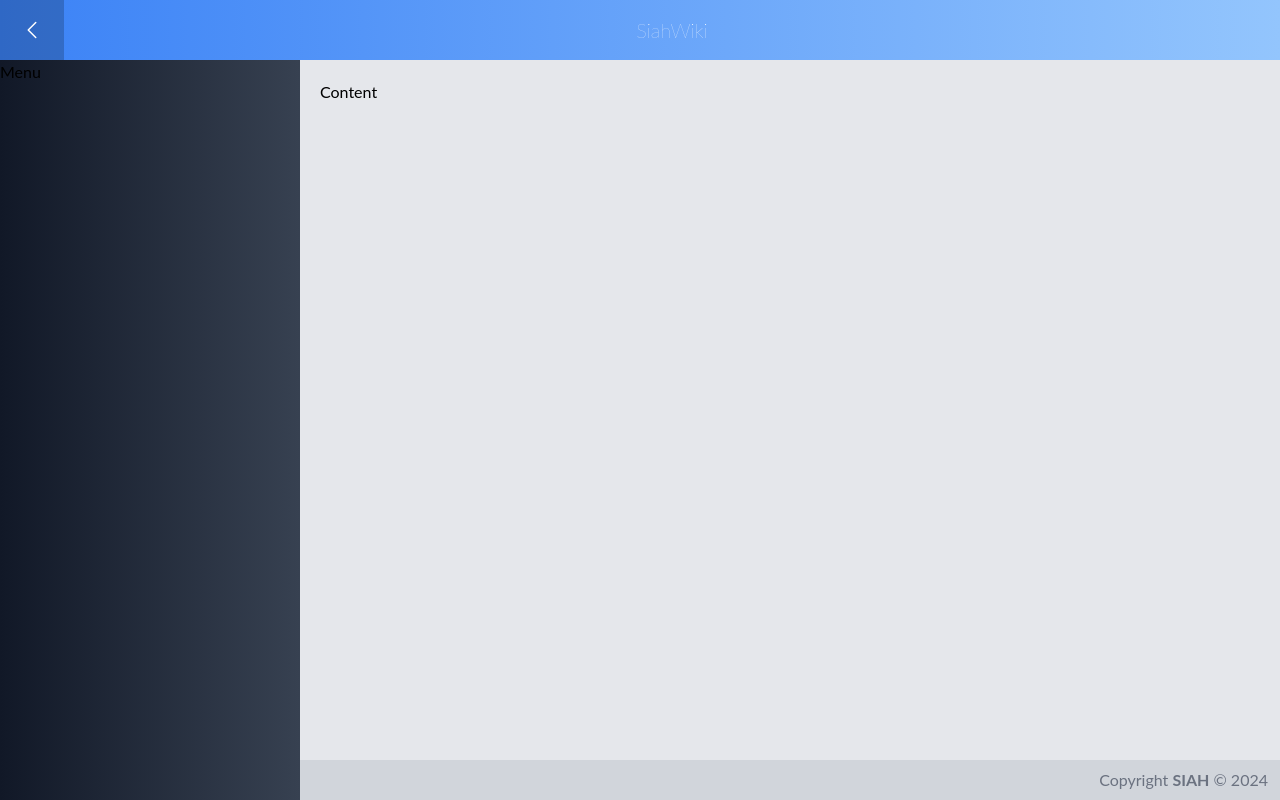
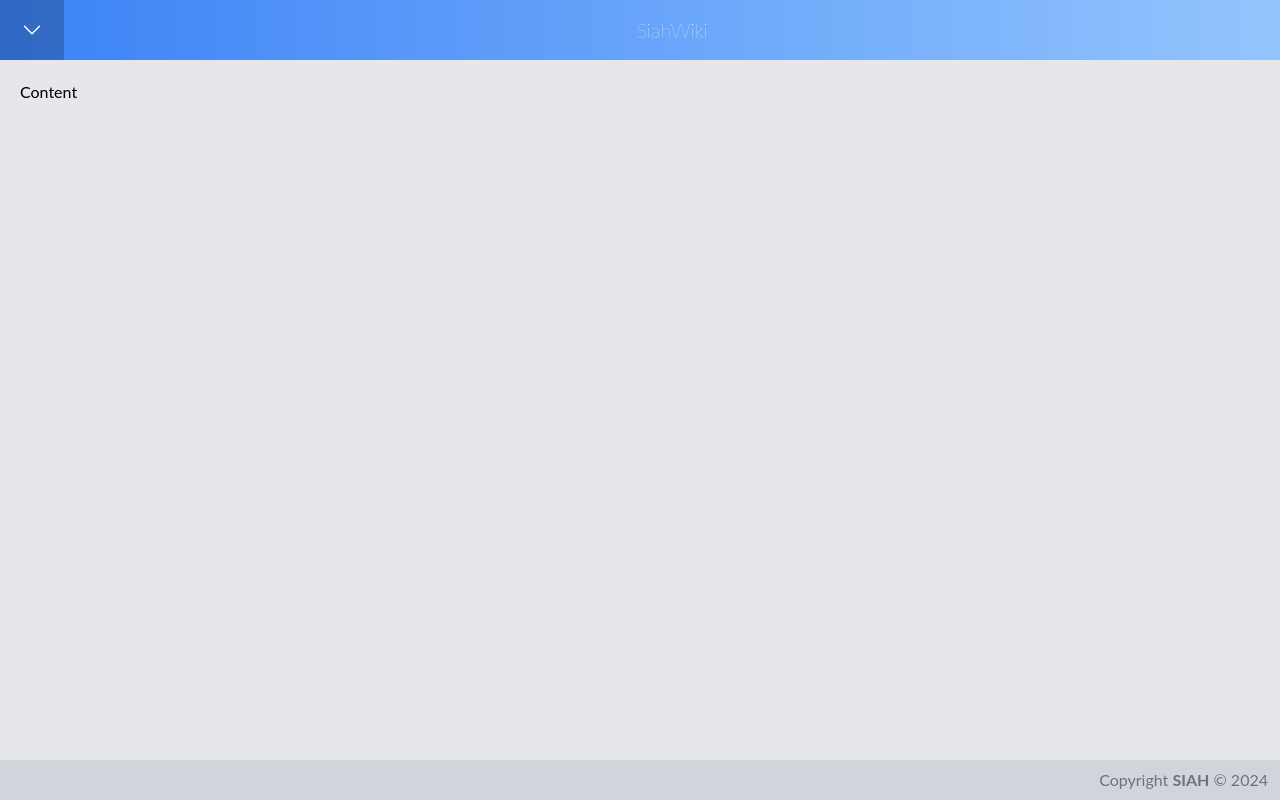
Before and after one commit to luciocarvalho10/siah-wiki, a Next.js app: page / in a window 1280 px wide. Both pictures are taken after a click on the link 32 px from the left and 30 px from the top of the page. Built offline with nearby package versions, Linux system fonts and the light colour scheme.

Commit message:
Visibilidade do menu

```diff
--- a/src/components/template/Header.tsx
+++ b/src/components/template/Header.tsx
@@ -1,5 +1,6 @@
 import styles from '@/styles/Header.module.css'
 import { IconeAnguloBaixo, IconeAnguloEsquerdo } from '@/components/icons'
+import useStore from '@/data/hooks/useStore'
 
 interface IHeaderProps {
     className?: string
@@ -8,35 +9,50 @@ interface IHeaderProps {
 }
 
 export default function Header(props: IHeaderProps) {
-    const icon = () => IconeAnguloEsquerdo
-    const toggleMenu = () => {}
+    const { toggleMenu } = useStore()
+    const icon = () => props.hideToggle ? IconeAnguloBaixo: IconeAnguloEsquerdo
 
     return (
 		<header
 			className={`
             header
-            flex justify-center place-items-center
+            flex place-items-center justify-center
             bg-gradient-to-r from-blue-500 to-blue-300
             ${props.className}
-        `}>
+        `}
+		>
 			{!props.hideToggle ? (
 				<a
-                    href='#'
+					href="#"
 					onClick={toggleMenu}
 					className={`
-                        h-full w-16 text-white
-                        flex justify-center place-items-center
+                        flex h-full w-16
+                        place-items-center justify-center text-white
                         ${styles.toggle}
-                    `}>
+                    `}
+				>
 					<i>{icon()}</i>
 				</a>
-            ): false}
-
-			<h1 className={`
-                text-white font-thin text-xl
-                text-center flex-grow
+			) : (
+				<a
+					href="#"
+					onClick={toggleMenu}
+					className={`
+                        flex h-full w-16
+                        place-items-center justify-center text-white
+                        ${styles.toggle}
+                    `}
+				>
+					<i>{icon()}</i>
+				</a>
+			)}
+			<h1
+				className={`
+                flex-grow text-center text-xl
+                font-thin text-white
                 ${styles.title}
-            `}>
+            `}
+			>
 				{props.title}
 			</h1>
 		</header>
--- a/src/components/template/Menu.tsx
+++ b/src/components/template/Menu.tsx
@@ -1,9 +1,13 @@
+import useStore from "@/data/hooks/useStore"
+
 interface IMenuProps {
     className?: string
 }
 
 export default function Menu(props: IMenuProps) {
-    return (
+    const { isMenuVisible } = useStore()
+
+    const renderMenu = () => (
         <aside className={`
             menu flex flex-col flex-wrap
             bg-gradient-to-r from-gray-900 to-gray-700
@@ -12,4 +16,6 @@ export default function Menu(props: IMenuProps) {
             <h1>Menu</h1>
         </aside>
     )
+
+    return !isMenuVisible ? renderMenu() : false
 }
--- /dev/null
+++ b/src/data/context/StoreConext.tsx
@@ -0,0 +1,47 @@
+import { createContext, ReactNode, useEffect, useState } from 'react'
+
+interface IStoreContextProps {
+	children: ReactNode
+}
+export interface IContextStoreProps {
+	isMenuVisible: boolean
+	toggleMenu?: () => void
+}
+
+const initialState: IContextStoreProps = {
+	isMenuVisible: false,
+	toggleMenu: () => {},
+}
+const ContextStore = createContext<IContextStoreProps>(initialState)
+
+export const StoreContext = (props: IStoreContextProps) => {
+	const [state, setState] = useState<IContextStoreProps>(initialState)
+
+	function isVisible(state: IContextStoreProps) {
+		setState({
+			...state,
+			isMenuVisible: !state.isMenuVisible,
+		})
+	}
+
+	function toggleMenu() {
+		state.isMenuVisible ? isVisible(state) : isVisible(state)
+	}
+
+	useEffect(
+		() =>
+			setState({
+				...state,
+				toggleMenu,
+			}),
+		[state.isMenuVisible],
+	)
+
+	return (
+		<ContextStore.Provider value={state}>
+			{props.children}
+		</ContextStore.Provider>
+	)
+}
+
+export default ContextStore
--- /dev/null
+++ b/src/data/hooks/useStore.ts
@@ -0,0 +1,6 @@
+import { useContext } from "react";
+import StoreContext from "@/data/context/StoreConext";
+
+const useStore = () => useContext(StoreContext);
+
+export default useStore;
--- a/src/pages/_app.tsx
+++ b/src/pages/_app.tsx
@@ -1,6 +1,11 @@
-import "@/styles/globals.css";
-import type { AppProps } from "next/app";
+import '@/styles/globals.css'
+import type { AppProps } from 'next/app'
+import { StoreContext } from '@/data/context/StoreConext'
 
 export default function App({ Component, pageProps }: AppProps) {
-  return <Component {...pageProps} />;
+	return (
+		<StoreContext>
+			<Component {...pageProps} />
+		</StoreContext>
+	)
 }
--- a/src/pages/index.tsx
+++ b/src/pages/index.tsx
@@ -2,18 +2,23 @@ import Content from "@/components/template/Content";
 import Footer from "@/components/template/Footer";
 import Header from "@/components/template/Header";
 import Menu from "@/components/template/Menu";
+import useStore from "@/data/hooks/useStore";
 
 export default function SiahWiki() {
+    const { isMenuVisible } = useStore()
+
 	return (
 		<div className={`
-        app
-        h-screen w-full
-        antialiased
+            app ${isMenuVisible ? 'hide-menu' : ''}
+            h-dvh w-full antialiased
         `}>
-      <Header title="SiahWiki" hideToggle={false}/>
+			<Header
+				title="SiahWiki"
+				hideToggle={isMenuVisible}
+			/>
 			<Menu />
 			<Content />
 			<Footer />
 		</div>
-  );
+	)
 }
--- a/src/styles/globals.css
+++ b/src/styles/globals.css
@@ -38,3 +38,11 @@ body {
         "menu footer"
     ;
 }
+
+.hide-menu {
+    grid-template-areas:
+        "header header"
+        "content content"
+        "footer footer"
+    ;
+}
```
Lines whose indentation alone changed are shown as unchanged.
